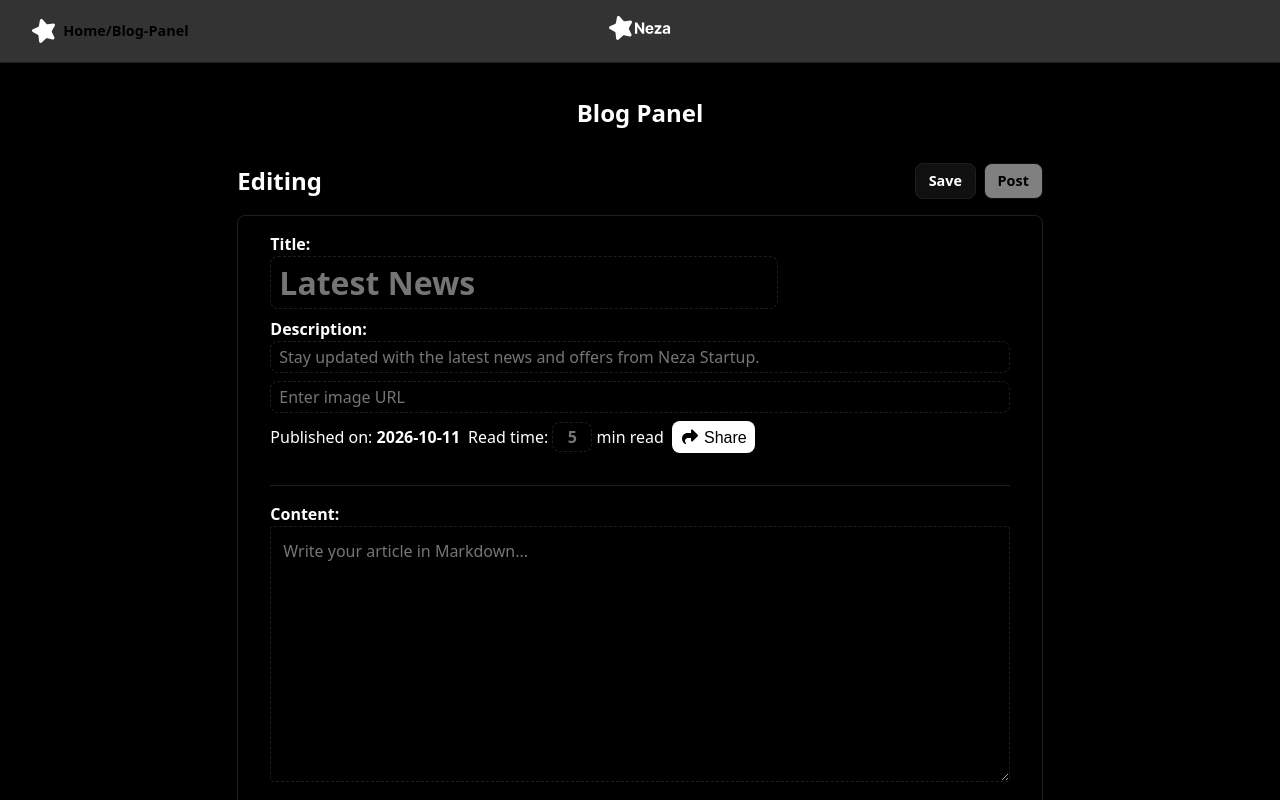
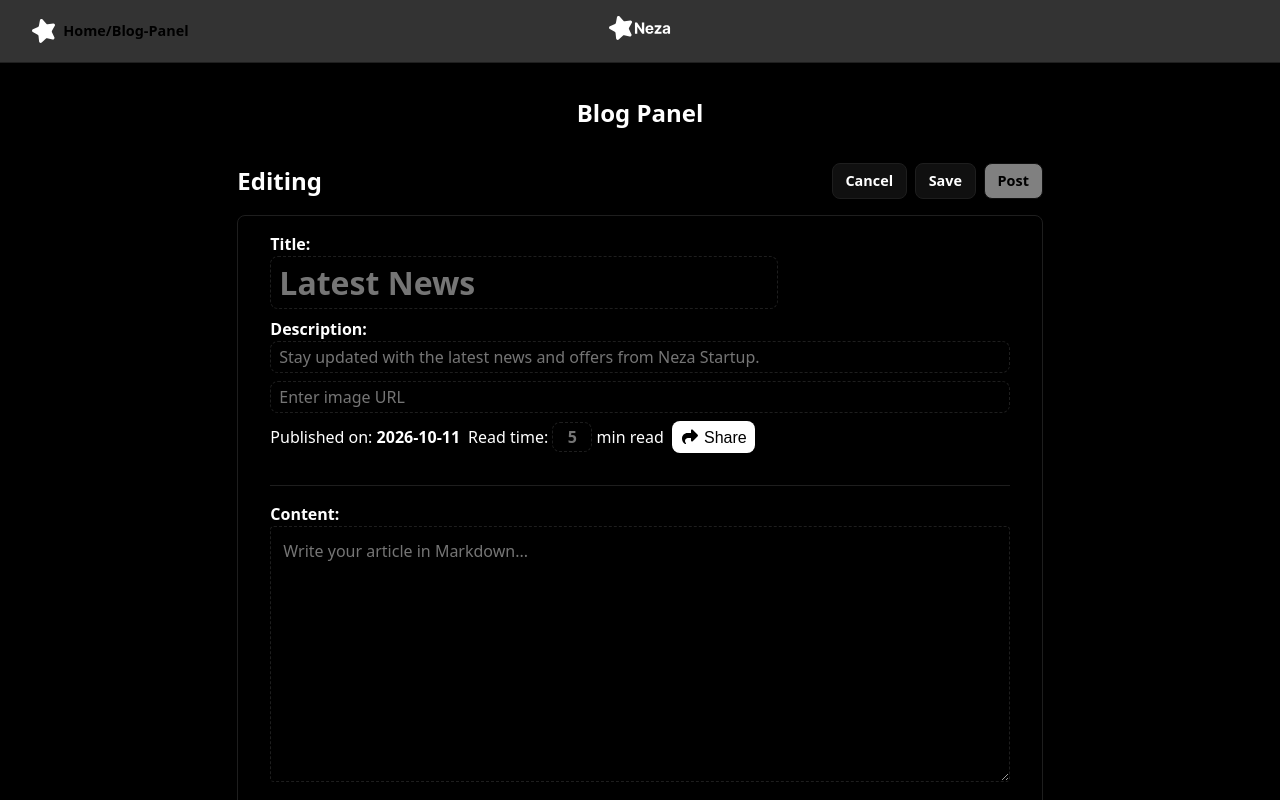
Before and after one commit to neza-startup/neza-startup, a React (Vite) app: page /blog-panel in a window 1280 px wide. Shown: the top 800 px of the page. Built offline with nearby package versions, Linux system fonts and the light colour scheme; no server answers.

Commit message:
refactored editor and preview markdown
merge into single dynamic view

```diff
--- a/src/components/Preview.jsx
+++ b/src/components/Preview.jsx
@@ -29,6 +29,9 @@ const Preview = ({ title, setTitle, description, setDescription, image, setImage
         <h2>{isEditing ? 'Editing' : 'Preview'}</h2>
 
         <div className={styles.buttons}>
+          <button className={styles.cancelChangesButton} onClick={() => setIsEditing(false)} disabled={!isEditing}>
+            Cancel
+          </button>
           <button className={styles.editSaveButton} onClick={() => setIsEditing((editing) => !editing)}>
             {isEditing ? 'Save' : 'Edit'}
           </button>
--- a/src/styles/Preview.module.css
+++ b/src/styles/Preview.module.css
@@ -26,6 +26,22 @@ div.preview {
       align-items: center;
       gap: 0.5rem;
 
+      button.cancelChangesButton {
+        padding: 0.4rem 0.8rem;
+        border: 1px solid #1E1E1E;
+        border-radius: 0.5rem;
+        background-color: hsla(240, 2%, 8%, 0.8);
+        color: var(--secondary-color);
+        cursor: pointer;
+        font: inherit;
+        font-weight: 600;
+        font-size: 0.9rem;
+
+        &:disabled {
+          opacity: 0.5;
+          cursor: not-allowed;
+        }
+      }
 
       button.editSaveButton {
         padding: 0.4rem 0.8rem;
```
